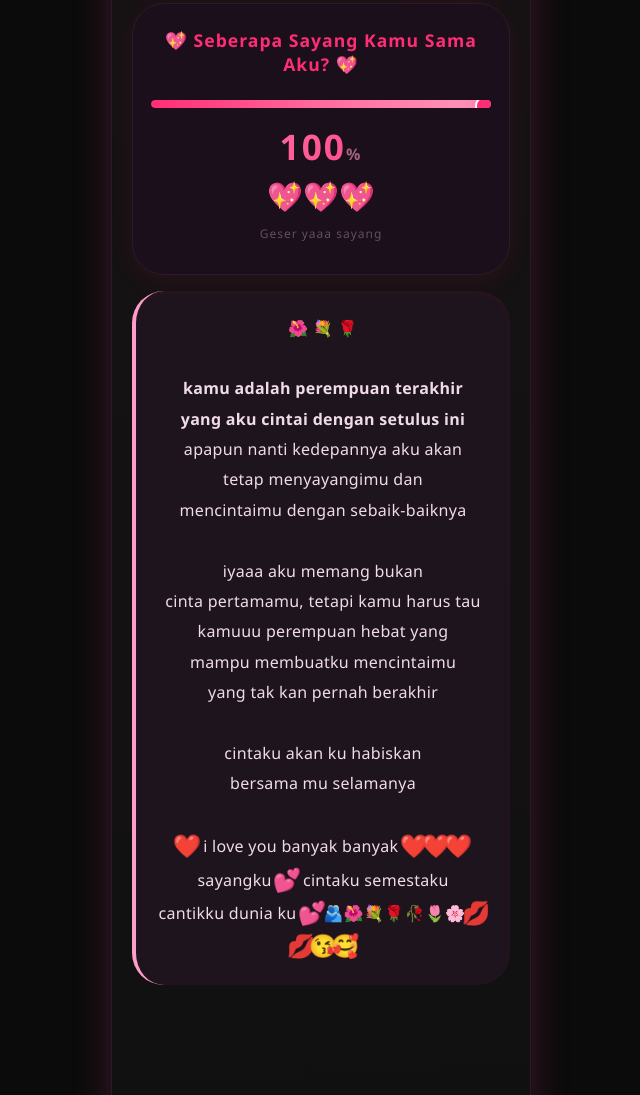
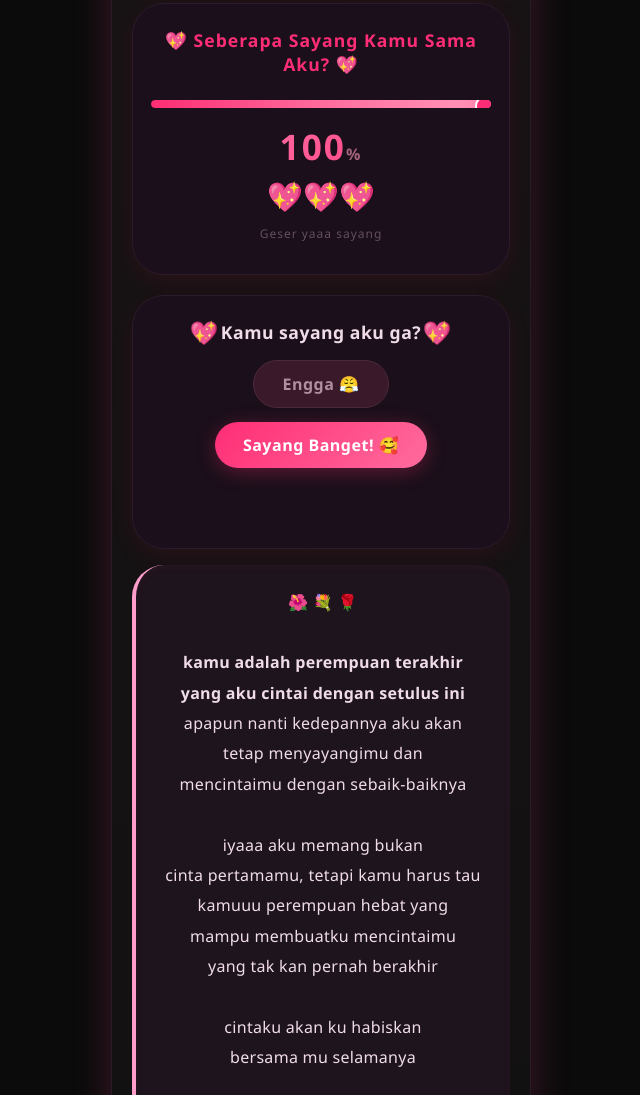
Before and after one commit to rans-beep/for-lily, a plain HTML site: page index.html in a window 1280 px wide. Shown: the part 2394-3489 px from the top of the page, without its empty margins (319-959 px from the left). Drawn offline with Linux system fonts and the light colour scheme.

Commit message:
Update index.html

```diff
--- a/index.html
+++ b/index.html
@@ -433,6 +433,106 @@
             letter-spacing: 1px;
         }
 
+        /* ===== GAME PERTANYAAN ===== */
+        .quiz-container {
+            margin: 20px 0 10px;
+            padding: 24px 18px;
+            background: #1a0f1a;
+            border-radius: 32px;
+            border: 1px solid #2d1a2a;
+            box-shadow: 0 8px 24px rgba(255, 30, 90, 0.08);
+            opacity: 0;
+            transform: translateY(40px);
+            transition: opacity 0.8s ease 0.75s, transform 0.8s ease 0.75s;
+            text-align: center;
+        }
+        .quiz-container.visible {
+            opacity: 1;
+            transform: translateY(0);
+        }
+        .quiz-question {
+            color: #f0dce8;
+            font-size: 1.1rem;
+            font-weight: 600;
+            margin-bottom: 16px;
+            letter-spacing: 0.5px;
+        }
+        .quiz-question .heart-icon {
+            color: #ff2d75;
+            animation: denyut 1.8s infinite;
+            display: inline-block;
+        }
+        .quiz-buttons {
+            display: flex;
+            gap: 14px;
+            justify-content: center;
+            flex-wrap: wrap;
+        }
+        .quiz-btn {
+            padding: 12px 28px;
+            border: none;
+            border-radius: 50px;
+            font-size: 1rem;
+            font-weight: 700;
+            cursor: pointer;
+            transition: all 0.3s ease;
+            font-family: 'Segoe UI', 'Poppins', sans-serif;
+            letter-spacing: 0.5px;
+            min-width: 130px;
+        }
+        .quiz-btn-no {
+            background: #3a1a2a;
+            color: #b090a0;
+            border: 1px solid #4a2a3a;
+        }
+        .quiz-btn-no:hover {
+            background: #4a2a3a;
+            transform: scale(1.05);
+        }
+        .quiz-btn-yes {
+            background: linear-gradient(135deg, #ff2d75, #ff6b9d);
+            color: #fff;
+            box-shadow: 0 4px 20px rgba(255, 45, 117, 0.3);
+        }
+        .quiz-btn-yes:hover {
+            transform: scale(1.05);
+            box-shadow: 0 6px 30px rgba(255, 45, 117, 0.5);
+        }
+        .quiz-btn:active {
+            transform: scale(0.95);
+        }
+        .quiz-result {
+            margin-top: 16px;
+            font-size: 1.1rem;
+            font-weight: 600;
+            min-height: 40px;
+            transition: all 0.3s ease;
+        }
+        .quiz-result.wrong {
+            color: #ff6b6b;
+            animation: shake 0.5s ease;
+        }
+        .quiz-result.correct {
+            color: #ff6b9d;
+            animation: pop 0.5s ease;
+        }
+        @keyframes shake {
+            0%, 100% { transform: translateX(0); }
+            25% { transform: translateX(-10px); }
+            75% { transform: translateX(10px); }
+        }
+        @keyframes pop {
+            0% { transform: scale(0.8); opacity: 0; }
+            50% { transform: scale(1.2); }
+            100% { transform: scale(1); opacity: 1; }
+        }
+        .quiz-result .big-heart {
+            font-size: 2.5rem;
+            display: block;
+            margin-top: 8px;
+            animation: denyut 0.8s infinite;
+        }
+
         .footer-cinta {
             text-align: center;
             margin-top: 30px;
@@ -524,6 +624,8 @@
             .bg-falling img, .front-falling img { width: 40px !important; height: 40px !important; }
             .music-btn { bottom: 12px; right: 12px; padding: 8px 14px 8px 12px; font-size: 0.75rem; }
             .slider-value { font-size: 1.8rem; }
+            .quiz-btn { padding: 10px 20px; font-size: 0.9rem; min-width: 100px; }
+            .quiz-question { font-size: 1rem; }
         }
     </style>
 </head>
@@ -608,6 +710,18 @@
             </div>
         </div>
 
+        <!-- ===== GAME PERTANYAAN ===== -->
+        <div class="quiz-container" id="quizContainer">
+            <div class="quiz-question">
+                <span class="heart-icon">💖</span> Kamu sayang aku ga? <span class="heart-icon">💖</span>
+            </div>
+            <div class="quiz-buttons">
+                <button class="quiz-btn quiz-btn-no" id="quizNo">Engga 😤</button>
+                <button class="quiz-btn quiz-btn-yes" id="quizYes">Sayang Banget! 🥰</button>
+            </div>
+            <div class="quiz-result" id="quizResult"></div>
+        </div>
+
         <div class="long-text-2" id="longText2">
             <span class="flower">🌺</span> <span class="flower">💐</span> <span class="flower">🌹</span><br /><br />
             <strong>kamu adalah perempuan terakhir<br />
@@ -657,7 +771,28 @@
         const longText2 = document.getElementById('longText2');
         const footer = document.querySelector('.footer-cinta');
         const gameContainer = document.getElementById('gameContainer');
+        const quizContainer = document.getElementById('quizContainer');
+        const quizResult = document.getElementById('quizResult');
         let isPlaying = false;
+
+        // === QUIZ ===
+        document.getElementById('quizNo').addEventListener('click', function() {
+            quizResult.className = 'quiz-result wrong';
+            quizResult.innerHTML = '❌ SALAH! Masa sih kamu ga sayang aku? 😭<br /><span style="font-size:0.9rem;opacity:0.7;">Coba lagi dong...</span>';
+            this.style.transform = 'scale(0.9)';
+            setTimeout(() => { this.style.transform = ''; }, 300);
+        });
+
+        document.getElementById('quizYes').addEventListener('click', function() {
+            quizResult.className = 'quiz-result correct';
+            quizResult.innerHTML = '✅ BENAR! Aku juga sayang banget sama kamu 💖<br /><span class="big-heart">🥰💕😘</span>';
+            this.style.transform = 'scale(1.1)';
+            setTimeout(() => { this.style.transform = ''; }, 300);
+            document.querySelector('.quiz-container').style.borderColor = '#ff6b9d';
+            setTimeout(() => {
+                document.querySelector('.quiz-container').style.borderColor = '#2d1a2a';
+            }, 2000);
+        });
 
         // === GAME SLIDER ===
         const track = document.getElementById('sliderTrack');
@@ -767,6 +902,13 @@
                 }
             }
 
+            if (quizContainer) {
+                const rect = quizContainer.getBoundingClientRect();
+                if (rect.top < triggerPoint && rect.bottom > 0) {
+                    quizContainer.classList.add('visible');
+                }
+            }
+
             fotoWrappers.forEach((wrapper) => {
                 const rect = wrapper.getBoundingClientRect();
                 if (rect.top < triggerPoint && rect.bottom > 0) {
@@ -803,7 +945,7 @@
             fotoWrappers.forEach(w => {
                 if (!w.classList.contains('visible')) allVisible = false;
             });
-            if (allVisible && longText1?.classList.contains('visible') && longText2?.classList.contains('visible') && footer?.classList.contains('visible') && gameContainer?.classList.contains('visible')) {
+            if (allVisible && longText1?.classList.contains('visible') && longText2?.classList.contains('visible') && footer?.classList.contains('visible') && gameContainer?.classList.contains('visible') && quizContainer?.classList.contains('visible')) {
                 clearInterval(intervalId);
             }
         }, 400);
@@ -831,7 +973,6 @@
             loading.classList.add('hidden');
             setTimeout(() => {
                 checkVisibility();
-                // Coba auto play
                 audio.play().then(() => {
                     isPlaying = true;
                     musicLabel.textContent = '♫ Lagu Diputar';
```
